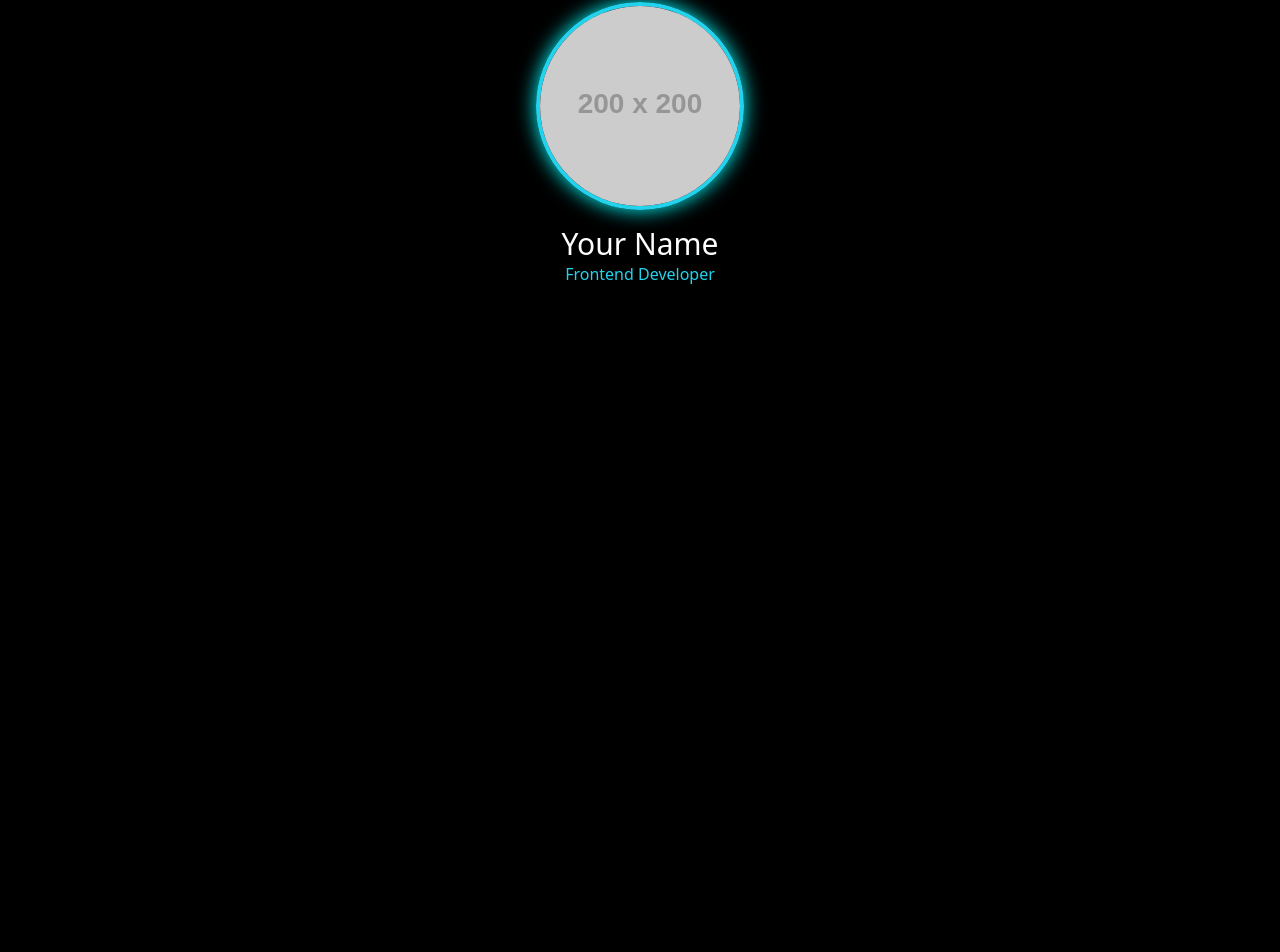
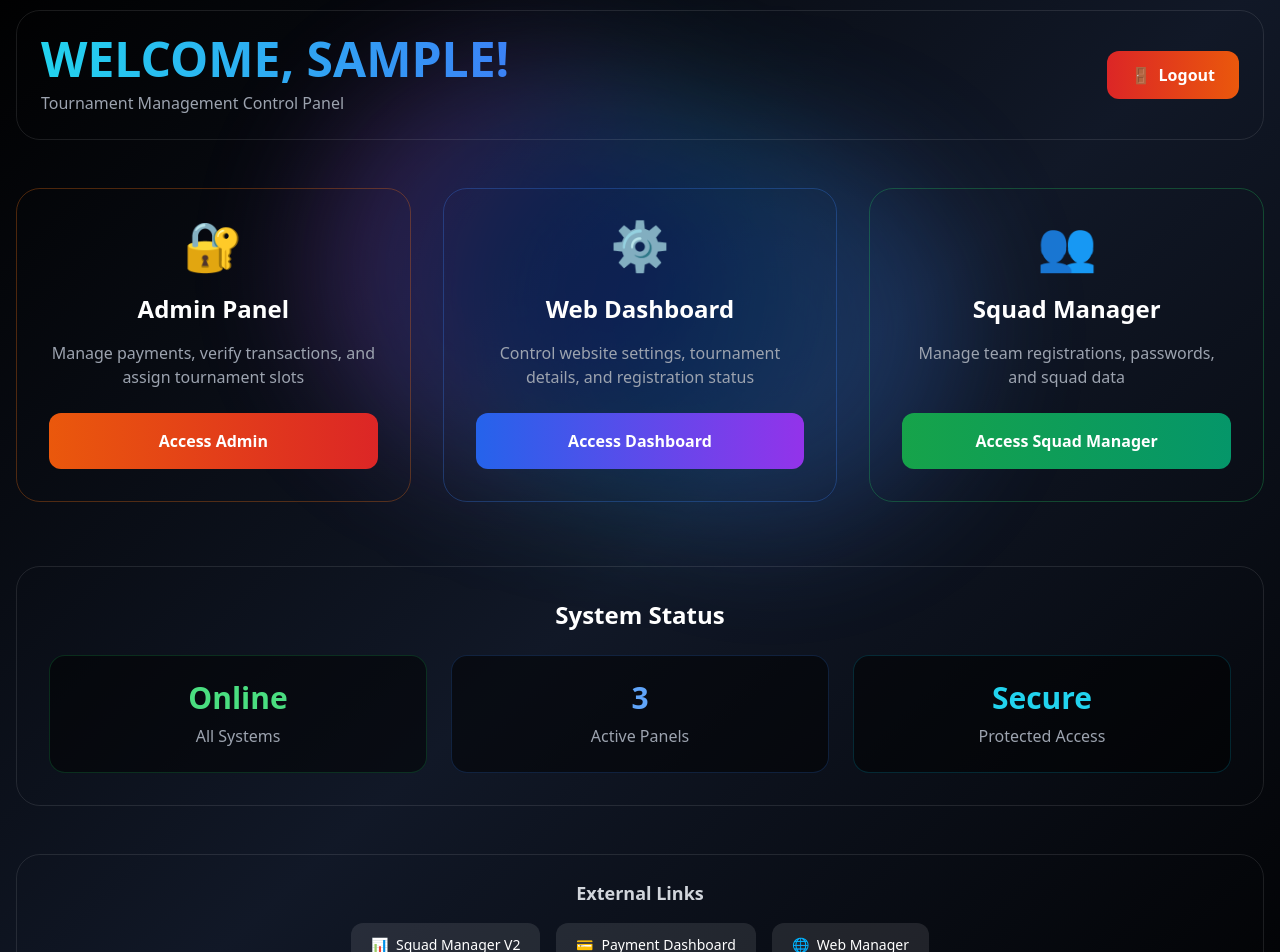
Before and after one commit to techai342/fgda, a React (Vite) app: page / in a window 1280 px wide. Shown: the part 123-1075 px from the top of the page. Before the commit the page ends 800 px from the top, so only its background shows below. Built offline with nearby package versions, Linux system fonts and the light colour scheme; sample sign-in values are in the browser's storage.

Commit message:
Update Home.jsx

```diff
--- a/src/pages/Home.jsx
+++ b/src/pages/Home.jsx
@@ -1,18 +1,207 @@
+import { useEffect } from "react";
+import { useNavigate } from "react-router-dom";
 import { motion } from "framer-motion";
+import { Link } from "react-router-dom";
 
 export default function Home() {
+  const navigate = useNavigate();
+
+  // Check if user is logged in
+  useEffect(() => {
+    const isLoggedIn = localStorage.getItem("isLoggedIn");
+    if (!isLoggedIn) {
+      navigate("/login");
+    }
+  }, [navigate]);
+
+  const handleLogout = () => {
+    localStorage.removeItem("isLoggedIn");
+    localStorage.removeItem("username");
+    navigate("/login");
+  };
+
+  const username = localStorage.getItem("username") || "Admin";
+
   return (
-    <motion.div
-      className="flex flex-col items-center p-10"
-      initial={{ opacity: 0, y: 40 }}
-      animate={{ opacity: 1, y: 0 }}
-    >
-      <img
-        src="https://via.placeholder.com/200"
-        className="rounded-full border-4 border-cyan-400 shadow-[0_0_20px_cyan]"
-      />
-      <h1 className="text-3xl mt-4">Your Name</h1>
-      <p className="text-cyan-400">Frontend Developer</p>
-    </motion.div>
+    <div className="min-h-screen bg-gradient-to-br from-black via-gray-900 to-black text-white">
+      {/* Animated Background */}
+      <div className="absolute inset-0 overflow-hidden">
+        <div className="absolute -inset-[10px] opacity-30">
+          <div className="absolute top-1/4 left-1/4 w-96 h-96 bg-purple-500 rounded-full mix-blend-multiply filter blur-3xl animate-pulse"></div>
+          <div className="absolute top-1/3 right-1/4 w-96 h-96 bg-blue-500 rounded-full mix-blend-multiply filter blur-3xl animate-pulse delay-1000"></div>
+          <div className="absolute bottom-1/4 left-1/3 w-96 h-96 bg-cyan-500 rounded-full mix-blend-multiply filter blur-3xl animate-pulse delay-2000"></div>
+        </div>
+      </div>
+
+      <div className="relative z-10 max-w-7xl mx-auto px-4 py-12">
+        {/* Header with User Info */}
+        <motion.div
+          initial={{ y: -50, opacity: 0 }}
+          animate={{ y: 0, opacity: 1 }}
+          transition={{ duration: 0.5 }}
+          className="flex justify-between items-center mb-12 p-6 glass rounded-3xl border border-white/10"
+        >
+          <div>
+            <h1 className="text-4xl md:text-5xl font-black mb-2 bg-clip-text text-transparent bg-gradient-to-r from-cyan-400 to-blue-500">
+              WELCOME, {username.toUpperCase()}!
+            </h1>
+            <p className="text-gray-400">
+              Tournament Management Control Panel
+            </p>
+          </div>
+          <button
+            onClick={handleLogout}
+            className="px-6 py-3 bg-gradient-to-r from-red-600 to-orange-600 rounded-xl font-bold hover:shadow-[0_0_20px_red] transition-all flex items-center gap-2"
+          >
+            <span>🚪</span>
+            Logout
+          </button>
+        </motion.div>
+
+        {/* Main Cards Grid */}
+        <div className="grid grid-cols-1 md:grid-cols-3 gap-8 mb-16">
+          {/* Admin Panel Card */}
+          <motion.div
+            initial={{ x: -50, opacity: 0 }}
+            animate={{ x: 0, opacity: 1 }}
+            transition={{ delay: 0.1 }}
+            className="glass p-8 rounded-3xl border border-orange-500/30 hover:border-orange-500 transition-all group hover:scale-[1.02]"
+          >
+            <div className="text-5xl mb-6 text-center">🔐</div>
+            <h2 className="text-2xl font-bold text-white mb-4 text-center">Admin Panel</h2>
+            <p className="text-gray-400 mb-6 text-center">
+              Manage payments, verify transactions, and assign tournament slots
+            </p>
+            <div className="space-y-3">
+              <Link
+                to="/admin"
+                className="block w-full bg-gradient-to-r from-orange-600 to-red-600 text-white py-4 px-6 rounded-xl font-bold text-center hover:shadow-[0_0_30px_orange] transition-all"
+              >
+                Access Admin
+              </Link>
+            </div>
+          </motion.div>
+
+          {/* Web Dashboard Card */}
+          <motion.div
+            initial={{ y: 50, opacity: 0 }}
+            animate={{ y: 0, opacity: 1 }}
+            transition={{ delay: 0.2 }}
+            className="glass p-8 rounded-3xl border border-blue-500/30 hover:border-blue-500 transition-all group hover:scale-[1.02]"
+          >
+            <div className="text-5xl mb-6 text-center">⚙️</div>
+            <h2 className="text-2xl font-bold text-white mb-4 text-center">Web Dashboard</h2>
+            <p className="text-gray-400 mb-6 text-center">
+              Control website settings, tournament details, and registration status
+            </p>
+            <Link
+              to="/web-dashboard"
+              className="block w-full bg-gradient-to-r from-blue-600 to-purple-600 text-white py-4 px-6 rounded-xl font-bold text-center hover:shadow-[0_0_30px_blue] transition-all"
+            >
+              Access Dashboard
+            </Link>
+          </motion.div>
+
+          {/* Squad Manager Card */}
+          <motion.div
+            initial={{ x: 50, opacity: 0 }}
+            animate={{ x: 0, opacity: 1 }}
+            transition={{ delay: 0.3 }}
+            className="glass p-8 rounded-3xl border border-green-500/30 hover:border-green-500 transition-all group hover:scale-[1.02]"
+          >
+            <div className="text-5xl mb-6 text-center">👥</div>
+            <h2 className="text-2xl font-bold text-white mb-4 text-center">Squad Manager</h2>
+            <p className="text-gray-400 mb-6 text-center">
+              Manage team registrations, passwords, and squad data
+            </p>
+            <Link
+              to="/squad-manager"
+              className="block w-full bg-gradient-to-r from-green-600 to-emerald-600 text-white py-4 px-6 rounded-xl font-bold text-center hover:shadow-[0_0_30px_green] transition-all"
+            >
+              Access Squad Manager
+            </Link>
+          </motion.div>
+        </div>
+
+        {/* Stats Section */}
+        <motion.div
+          initial={{ opacity: 0 }}
+          animate={{ opacity: 1 }}
+          transition={{ delay: 0.4 }}
+          className="glass p-8 rounded-3xl border border-white/10 mb-12"
+        >
+          <h2 className="text-2xl font-bold text-white mb-6 text-center">System Status</h2>
+          <div className="grid grid-cols-1 md:grid-cols-3 gap-6">
+            <div className="text-center p-6 bg-black/50 rounded-2xl border border-green-500/20">
+              <div className="text-3xl font-bold text-green-400 mb-2">Online</div>
+              <div className="text-gray-400">All Systems</div>
+            </div>
+            <div className="text-center p-6 bg-black/50 rounded-2xl border border-blue-500/20">
+              <div className="text-3xl font-bold text-blue-400 mb-2">3</div>
+              <div className="text-gray-400">Active Panels</div>
+            </div>
+            <div className="text-center p-6 bg-black/50 rounded-2xl border border-cyan-500/20">
+              <div className="text-3xl font-bold text-cyan-400 mb-2">Secure</div>
+              <div className="text-gray-400">Protected Access</div>
+            </div>
+          </div>
+        </motion.div>
+
+        {/* Quick Links */}
+        <motion.div
+          initial={{ opacity: 0 }}
+          animate={{ opacity: 1 }}
+          transition={{ delay: 0.5 }}
+          className="text-center glass p-6 rounded-3xl border border-white/10"
+        >
+          <p className="text-gray-300 mb-4 text-lg font-bold">External Links</p>
+          <div className="flex flex-wrap justify-center gap-4">
+            <a
+              href="https://admindta.vercel.app/"
+              target="_blank"
+              rel="noopener noreferrer"
+              className="px-5 py-3 bg-white/10 hover:bg-white/20 rounded-xl text-sm transition-all flex items-center gap-2"
+            >
+              <span>📊</span>
+              Squad Manager V2
+            </a>
+            <a
+              href="https://adminpaymentdasboard.vercel.app/"
+              target="_blank"
+              rel="noopener noreferrer"
+              className="px-5 py-3 bg-white/10 hover:bg-white/20 rounded-xl text-sm transition-all flex items-center gap-2"
+            >
+              <span>💳</span>
+              Payment Dashboard
+            </a>
+            <a
+              href="https://webmanger.vercel.app/"
+              target="_blank"
+              rel="noopener noreferrer"
+              className="px-5 py-3 bg-white/10 hover:bg-white/20 rounded-xl text-sm transition-all flex items-center gap-2"
+            >
+              <span>🌐</span>
+              Web Manager
+            </a>
+          </div>
+        </motion.div>
+      </div>
+
+      {/* Footer */}
+      <footer className="relative z-10 text-center py-8 border-t border-white/10 mt-8">
+        <p className="text-gray-500 text-sm">
+          Logged in as: <span className="text-cyan-400 font-bold">{username}</span> • Tournament Management System • v2.0
+        </p>
+      </footer>
+
+      {/* Inline CSS */}
+      <style jsx>{`
+        .glass {
+          background: rgba(255, 255, 255, 0.05);
+          backdrop-filter: blur(10px);
+          -webkit-backdrop-filter: blur(10px);
+        }
+      `}</style>
+    </div>
   );
 }
```
